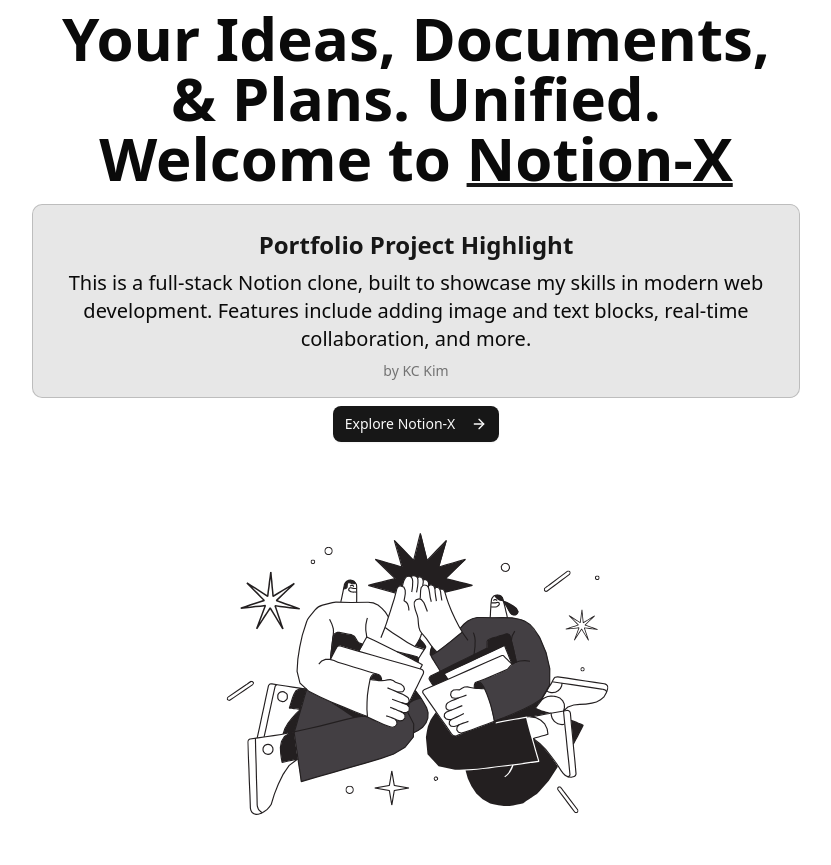
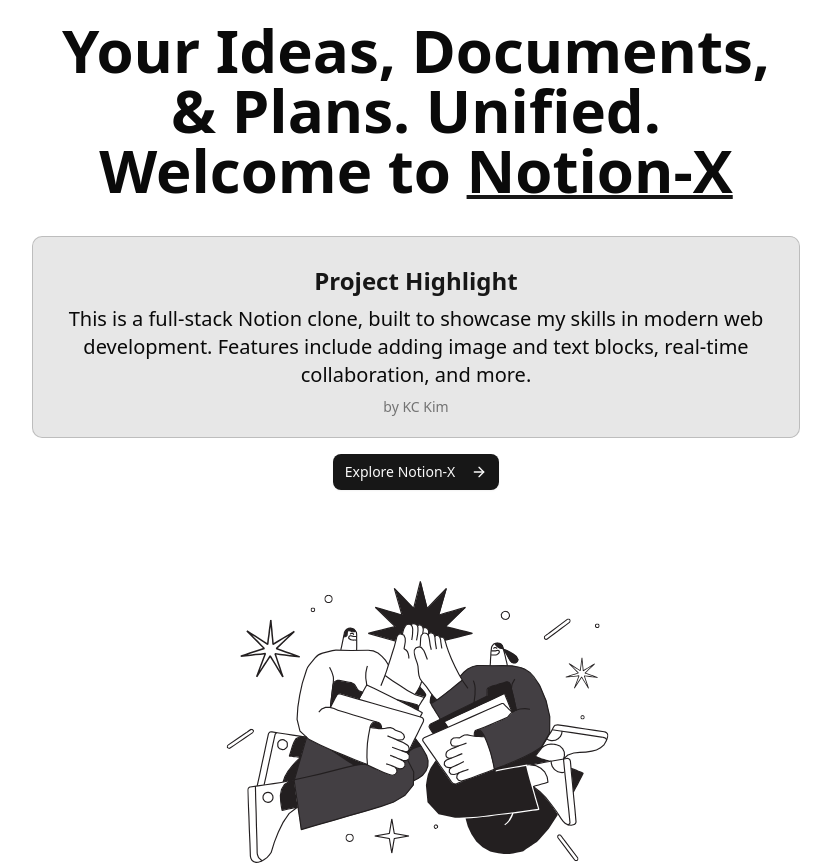
Before and after one commit to 24kool/notion-x, a Next.js app: page / in a window 1280 px wide. Shown: the top 865 px of the page, without its empty margins (224-1055 px from the left). Built offline with nearby package versions, Linux system fonts and the light colour scheme.

Commit message:
updating description

```diff
--- a/app/(marketing)/_components/heading.tsx
+++ b/app/(marketing)/_components/heading.tsx
@@ -6,13 +6,13 @@ import { ArrowRightIcon } from "lucide-react";
 export const Heading = () => {
     return (
         <div className="max-w-3xl space-y-4">
-            <h1 className="text-3xl sm:text-5xl md:text-6xl font-bold pt-2">
+            <h1 className="text-3xl sm:text-5xl md:text-6xl font-bold pt-5 pb-5">
                 Your Ideas, Documents, & Plans. Unified. Welcome to <span className="underline decoration-primary decoration-4">
                 Notion-X</span>
             </h1>
-            <div className="bg-primary/10 rounded-lg p-4 border border-primary/20 mb-2">
+            <div className="bg-primary/10 rounded-lg p-4 border border-primary/20 pt-5 pb-5">
                 <h3 className="text-base sm:text-xl md:text-2xl font-semibold text-primary pt-2 pb-2">
-                    Portfolio Project Highlight
+                    Project Highlight
                 </h3>
                 <p className="text-base sm:text-lg md:text-xl font-normal">
                     This is a full-stack Notion clone, built to showcase my skills in modern web development. Features include adding image and text blocks, real-time collaboration, and more.
```
